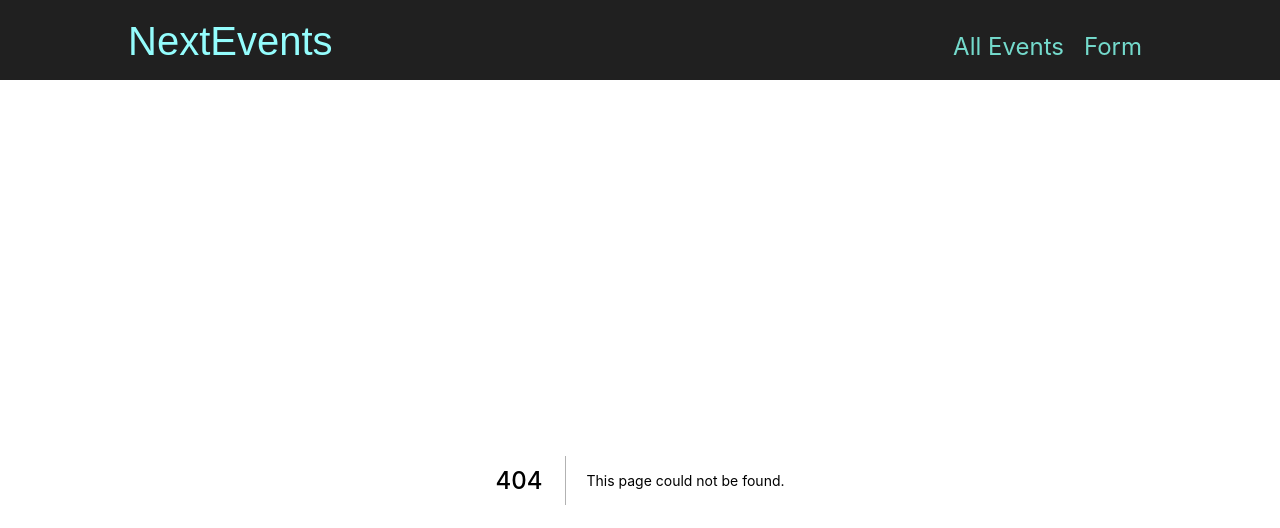
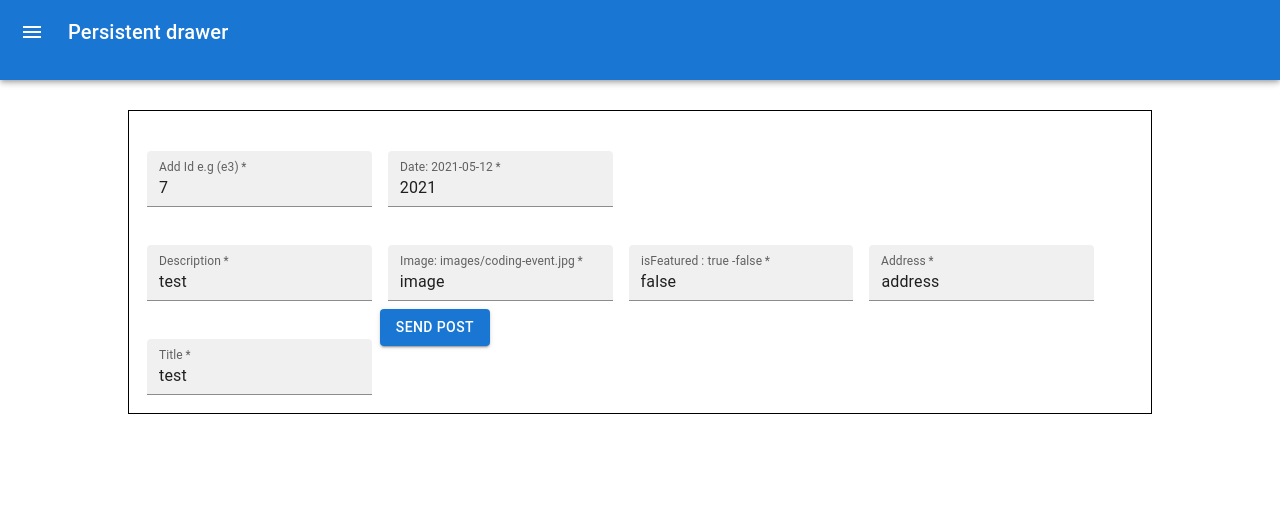
Before and after one commit to omarijalagania/nextJs-dummy-app, a Next.js app: page /admin in a window 1280 px wide. Before the commit this address had no page. Shown: the top 528 px of the page. Built offline with nearby package versions, Linux system fonts and the light colour scheme.

Commit message:
added admin

```diff
--- /dev/null
+++ b/components/admin/AddPost.js
@@ -0,0 +1,122 @@
+import React, { useState } from "react";
+
+import { getDatabase, ref, set, push, child } from "firebase/database";
+
+import appZ from "../../firebase";
+
+import { TextField } from "@mui/material";
+import { Button } from "@mui/material";
+import { Box } from "@mui/system";
+
+function AddPost() {
+  const [id, setId] = useState("7");
+  const [date, setDate] = useState("2021");
+  const [description, setDescription] = useState("test");
+  const [image, setImage] = useState("image");
+  const [isFeatured, setIsFeatured] = useState(false);
+  const [location, setLocation] = useState("address");
+  const [title, setTitle] = useState("test");
+
+  const postData = {
+    id,
+    date,
+    description,
+    image,
+    isFeatured,
+    location,
+    title,
+  };
+
+  const submitPost = (e) => {
+    e.preventDefault();
+    const database = getDatabase();
+    set(ref(database, "events/" + id), postData);
+  };
+
+  return (
+    <Box
+      sx={{
+        "& .MuiTextField-root": { m: 1, width: "25ch", marginTop: "30px" },
+        width: "80%",
+        border: "1px solid black",
+        margin: "30px auto",
+        padding: "10px",
+      }}
+      noValidate
+      autoComplete="off"
+    >
+      <div style={{ display: "flex" }}>
+        <TextField
+          id="outlined-basic"
+          required
+          label="Add Id e.g (e3)"
+          variant="filled"
+          value={id}
+          onChange={(e) => setId(e.target.value)}
+        />
+        <TextField
+          id="outlined-basic"
+          required
+          label="Date: 2021-05-12"
+          variant="filled"
+          value={date}
+          onChange={(e) => setDate(e.target.value)}
+        />
+      </div>
+
+      <TextField
+        sx={{ width: "100%" }}
+        id="outlined-basic"
+        required
+        label="Description"
+        variant="filled"
+        multiline
+        maxRows={4}
+        value={description}
+        onChange={(e) => setDescription(e.target.value)}
+      />
+
+      <TextField
+        id="outlined-basic"
+        required
+        label="Image: images/coding-event.jpg"
+        variant="filled"
+        value={image}
+        onChange={(e) => setImage(e.target.value)}
+      />
+
+      <TextField
+        id="outlined-basic"
+        required
+        label="isFeatured : true -false"
+        variant="filled"
+        value={isFeatured}
+        onChange={(e) => setIsFeatured(e.target.value)}
+      />
+
+      <TextField
+        id="outlined-basic"
+        required
+        label="Address"
+        variant="filled"
+        value={location}
+        onChange={(e) => setLocation(e.target.value)}
+      />
+
+      <TextField
+        id="outlined-basic"
+        required
+        label="Title"
+        variant="filled"
+        value={title}
+        onChange={(e) => setTitle(e.target.value)}
+      />
+
+      <Button onClick={submitPost} variant="contained">
+        Send Post
+      </Button>
+    </Box>
+  );
+}
+
+export default AddPost;
--- /dev/null
+++ b/components/admin/AdminPage.js
@@ -0,0 +1,13 @@
+import React from "react";
+import Sidebar from "./Sidebar";
+import AddPost from "./AddPost";
+function AdminPage() {
+  return (
+    <>
+      <AddPost />
+      <Sidebar />
+    </>
+  );
+}
+
+export default AdminPage;
--- /dev/null
+++ b/components/admin/Sidebar.js
@@ -0,0 +1,151 @@
+import React from "react";
+
+import { styled, useTheme } from "@mui/material/styles";
+import Box from "@mui/material/Box";
+import Drawer from "@mui/material/Drawer";
+import CssBaseline from "@mui/material/CssBaseline";
+import MuiAppBar from "@mui/material/AppBar";
+import Toolbar from "@mui/material/Toolbar";
+import List from "@mui/material/List";
+import Typography from "@mui/material/Typography";
+import Divider from "@mui/material/Divider";
+import IconButton from "@mui/material/IconButton";
+import MenuIcon from "@mui/icons-material/Menu";
+import ChevronLeftIcon from "@mui/icons-material/ChevronLeft";
+import ChevronRightIcon from "@mui/icons-material/ChevronRight";
+import ListItem from "@mui/material/ListItem";
+import ListItemIcon from "@mui/material/ListItemIcon";
+import ListItemText from "@mui/material/ListItemText";
+import InboxIcon from "@mui/icons-material/MoveToInbox";
+import MailIcon from "@mui/icons-material/Mail";
+
+const drawerWidth = 240;
+
+const Main = styled("main", { shouldForwardProp: (prop) => prop !== "open" })(
+  ({ theme, open }) => ({
+    flexGrow: 1,
+    padding: theme.spacing(3),
+    transition: theme.transitions.create("margin", {
+      easing: theme.transitions.easing.sharp,
+      duration: theme.transitions.duration.leavingScreen,
+    }),
+    marginLeft: `-${drawerWidth}px`,
+    ...(open && {
+      transition: theme.transitions.create("margin", {
+        easing: theme.transitions.easing.easeOut,
+        duration: theme.transitions.duration.enteringScreen,
+      }),
+      marginLeft: 0,
+    }),
+  })
+);
+
+const AppBar = styled(MuiAppBar, {
+  shouldForwardProp: (prop) => prop !== "open",
+})(({ theme, open }) => ({
+  transition: theme.transitions.create(["margin", "width"], {
+    easing: theme.transitions.easing.sharp,
+    duration: theme.transitions.duration.leavingScreen,
+  }),
+  ...(open && {
+    width: `calc(100% - ${drawerWidth}px)`,
+    marginLeft: `${drawerWidth}px`,
+    transition: theme.transitions.create(["margin", "width"], {
+      easing: theme.transitions.easing.easeOut,
+      duration: theme.transitions.duration.enteringScreen,
+    }),
+  }),
+}));
+
+const DrawerHeader = styled("div")(({ theme }) => ({
+  display: "flex",
+  alignItems: "center",
+  padding: theme.spacing(0, 1),
+  // necessary for content to be below app bar
+  ...theme.mixins.toolbar,
+  justifyContent: "flex-end",
+}));
+
+function Sidebar() {
+  const theme = useTheme();
+  const [open, setOpen] = React.useState(false);
+
+  const handleDrawerOpen = () => {
+    setOpen(true);
+  };
+
+  const handleDrawerClose = () => {
+    setOpen(false);
+  };
+
+  return (
+    <div>
+      <Box sx={{ display: "flex" }}>
+        <CssBaseline />
+        <AppBar position="fixed" sx={{ height: "80px" }} open={open}>
+          <Toolbar>
+            <IconButton
+              color="inherit"
+              aria-label="open drawer"
+              onClick={handleDrawerOpen}
+              edge="start"
+              sx={{ mr: 2, ...(open && { display: "none" }) }}
+            >
+              <MenuIcon />
+            </IconButton>
+            <Typography variant="h6" noWrap component="div">
+              Persistent drawer
+            </Typography>
+          </Toolbar>
+        </AppBar>
+        <Drawer
+          sx={{
+            width: drawerWidth,
+            flexShrink: 0,
+            "& .MuiDrawer-paper": {
+              width: drawerWidth,
+              boxSizing: "border-box",
+            },
+          }}
+          variant="persistent"
+          anchor="left"
+          open={open}
+        >
+          <DrawerHeader>
+            <IconButton onClick={handleDrawerClose}>
+              {theme.direction === "ltr" ? (
+                <ChevronLeftIcon />
+              ) : (
+                <ChevronRightIcon />
+              )}
+            </IconButton>
+          </DrawerHeader>
+          <Divider />
+          <List>
+            {["All Posts", "Add New Post"].map((text, index) => (
+              <ListItem button key={text}>
+                <ListItemIcon>
+                  {index % 2 === 0 ? <InboxIcon /> : <MailIcon />}
+                </ListItemIcon>
+                <ListItemText primary={text} />
+              </ListItem>
+            ))}
+          </List>
+          <Divider />
+          {/* <List>
+            {["All mail", "Trash", "Spam"].map((text, index) => (
+              <ListItem button key={text}>
+                <ListItemIcon>
+                  {index % 2 === 0 ? <InboxIcon /> : <MailIcon />}
+                </ListItemIcon>
+                <ListItemText primary={text} />
+              </ListItem>
+            ))}
+          </List> */}
+        </Drawer>
+      </Box>
+    </div>
+  );
+}
+
+export default Sidebar;
--- /dev/null
+++ b/firebase.js
@@ -0,0 +1,14 @@
+import { initializeApp } from "firebase/app";
+
+const firebaseConfig = {
+  apiKey: "AIzaSyACSjaZ9i2KehCED73Fy66oy-oM6woGAHA",
+  authDomain: "events-nextjs-f3f62.firebaseapp.com",
+  databaseURL: "https://events-nextjs-f3f62-default-rtdb.firebaseio.com",
+  projectId: "events-nextjs-f3f62",
+  storageBucket: "events-nextjs-f3f62.appspot.com",
+  messagingSenderId: "267664463525",
+  appId: "1:267664463525:web:2e93058d8d4895c56ddf4c",
+};
+
+const appZ = initializeApp(firebaseConfig);
+module.exports = appZ;
--- a/package.json
+++ b/package.json
@@ -9,6 +9,11 @@
     "lint": "next lint"
   },
   "dependencies": {
+    "@emotion/react": "^11.6.0",
+    "@emotion/styled": "^11.6.0",
+    "@mui/icons-material": "^5.1.1",
+    "@mui/material": "^5.1.1",
+    "firebase": "^9.4.1",
     "mongodb": "^4.1.4",
     "next": "11.1.2",
     "react": "17.0.2",
--- /dev/null
+++ b/pages/admin/index.js
@@ -0,0 +1,9 @@
+import React from "react";
+
+import AdminPage from "../../components/admin/AdminPage";
+
+function AdminPanel() {
+  return <AdminPage />;
+}
+
+export default AdminPanel;
```
Also changed, not shown: database.js (added), 1 other file (tests, documents, lock files or other folders).
